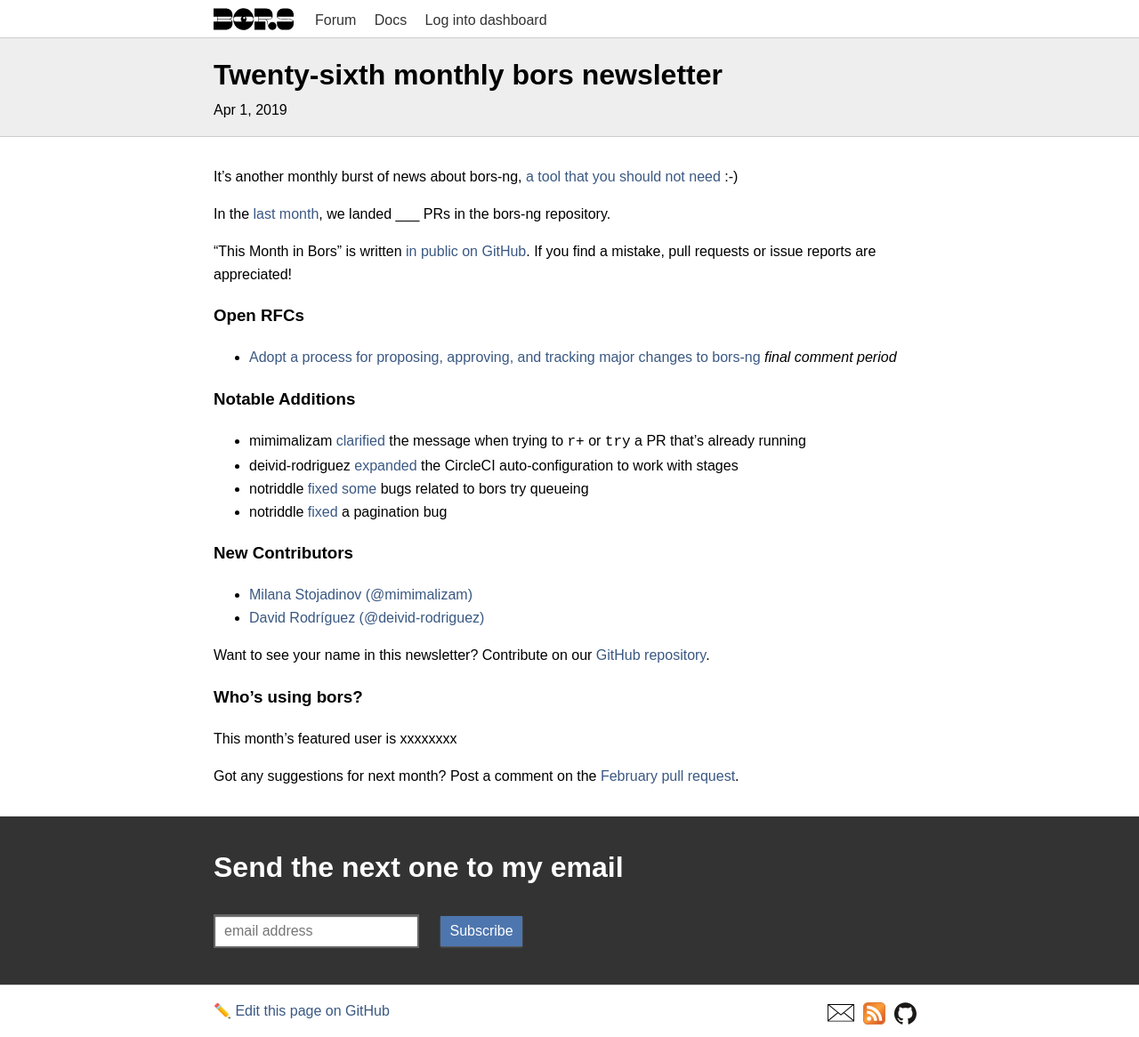
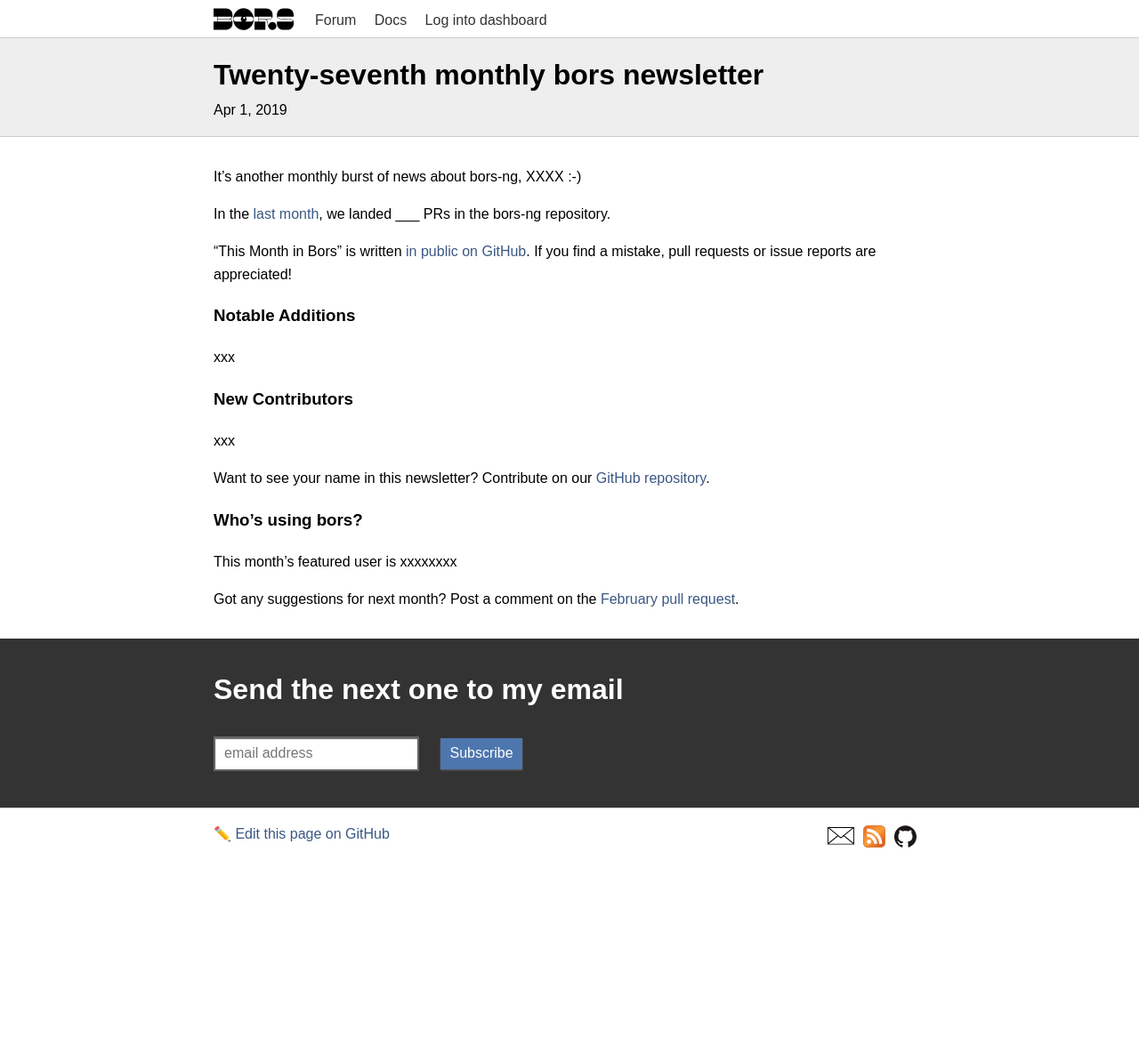
Before and after one commit to bors-ng/bors-ng.github.io, a Jekyll site: the page built from _posts/2019-04-01-tmib-27.md, in a window 1280 px wide. Shown: the whole page at 89% size. Built offline with Jekyll 4.4.1, drawn with Linux system fonts in a browser that asks for light colours; after the commit the page ends 967 px from its top, so only the background shows below that.

Commit message:
Update 2019-04-01-tmib-27.md

```diff
--- a/_posts/2019-04-01-tmib-27.md
+++ b/_posts/2019-04-01-tmib-27.md
@@ -1,14 +1,14 @@
 ---
 layout:     post
-title:      Twenty-sixth monthly bors newsletter
+title:      Twenty-seventh monthly bors newsletter
 date:       2019-04-01 00:00:00
 summary:    This March, xxxxxxx
 categories: newsletter
 ---
 
-It's another monthly burst of news about bors-ng, [a tool that you should not need](https://habr.com/ru/post/436264/) :-)
+It's another monthly burst of news about bors-ng, XXXX :-)
 
-In the [last month](https://github.com/bors-ng/bors-ng/pulls?utf8=%E2%9C%93&q=is%3Apr%20is%3Amerged%20closed%3A2019-02-01..2019-02-28),
+In the [last month](https://github.com/bors-ng/bors-ng/pulls?utf8=%E2%9C%93&q=is%3Apr%20is%3Amerged%20closed%3A2019-03-01..2019-03-31),
 we landed ___ PRs in the bors-ng repository.
 
 "This Month in Bors" is written [in public on GitHub][GitHub for TMiB].
@@ -17,23 +17,14 @@ If you find a mistake, pull requests or issue reports are appreciated!
 [GitHub for TMiB]: https://github.com/bors-ng/bors-ng.github.io
 
 
-### Open RFCs
-
-* [Adopt a process for proposing, approving, and tracking major changes to bors-ng](https://forum.bors.tech/t/adopt-a-process-for-proposing-approving-and-tracking-major-changes-to-bors-ng/296) *final comment period*
-
-
 ### Notable Additions
 
-* mimimalizam [clarified](https://github.com/bors-ng/bors-ng/pull/590) the message when trying to `r+` or `try` a PR that's already running
-* deivid-rodriguez [expanded](https://github.com/bors-ng/bors-ng/pull/599) the CircleCI auto-configuration to work with stages
-* notriddle [fixed](https://github.com/bors-ng/bors-ng/pull/596) [some](https://github.com/bors-ng/bors-ng/pull/597) bugs related to bors try queueing
-* notriddle [fixed](https://github.com/bors-ng/bors-ng/pull/601) a pagination bug
+xxx
 
 
 ### New Contributors
 
-* [Milana Stojadinov (@mimimalizam)](https://github.com/mimimalizam)
-* [David Rodríguez (@deivid-rodriguez)](https://github.com/deivid-rodriguez)
+xxx
 
 Want to see your name in this newsletter? Contribute on our [GitHub repository](https://github.com/bors-ng/bors-ng).
 
```
